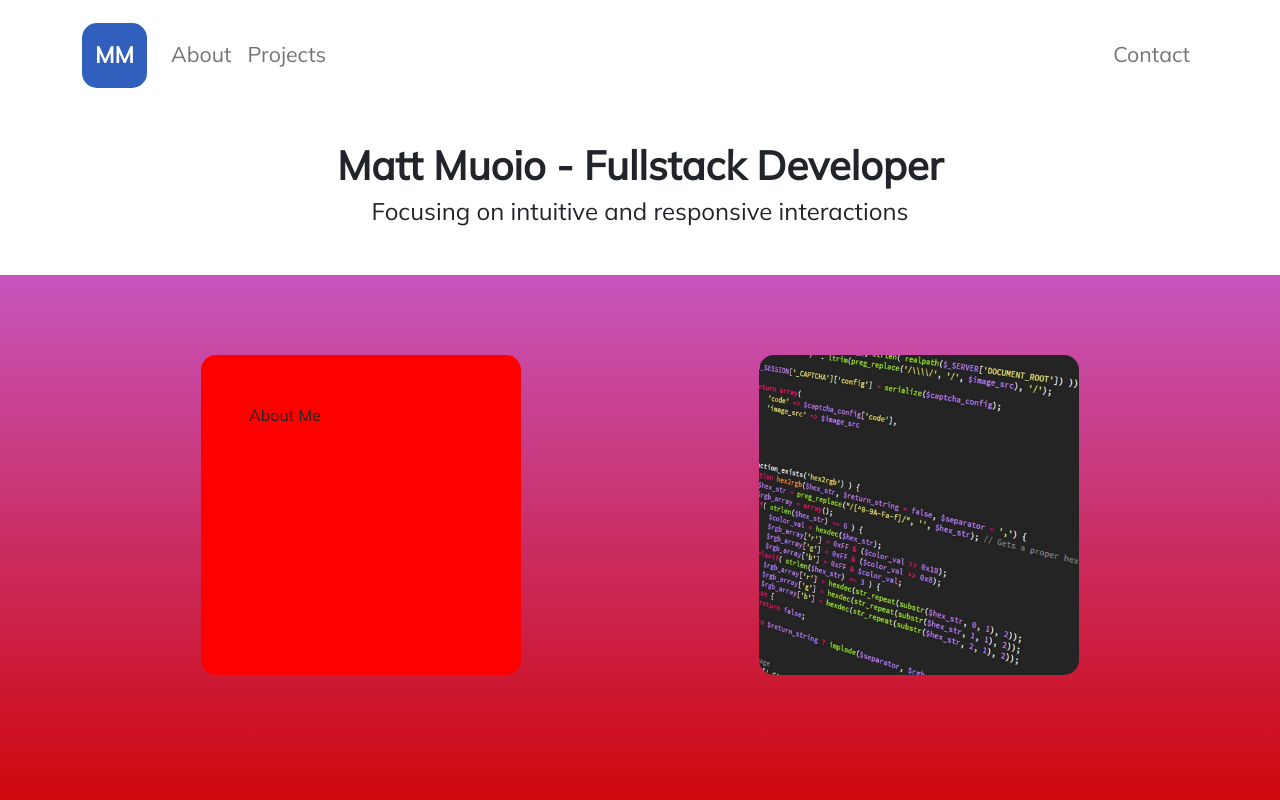
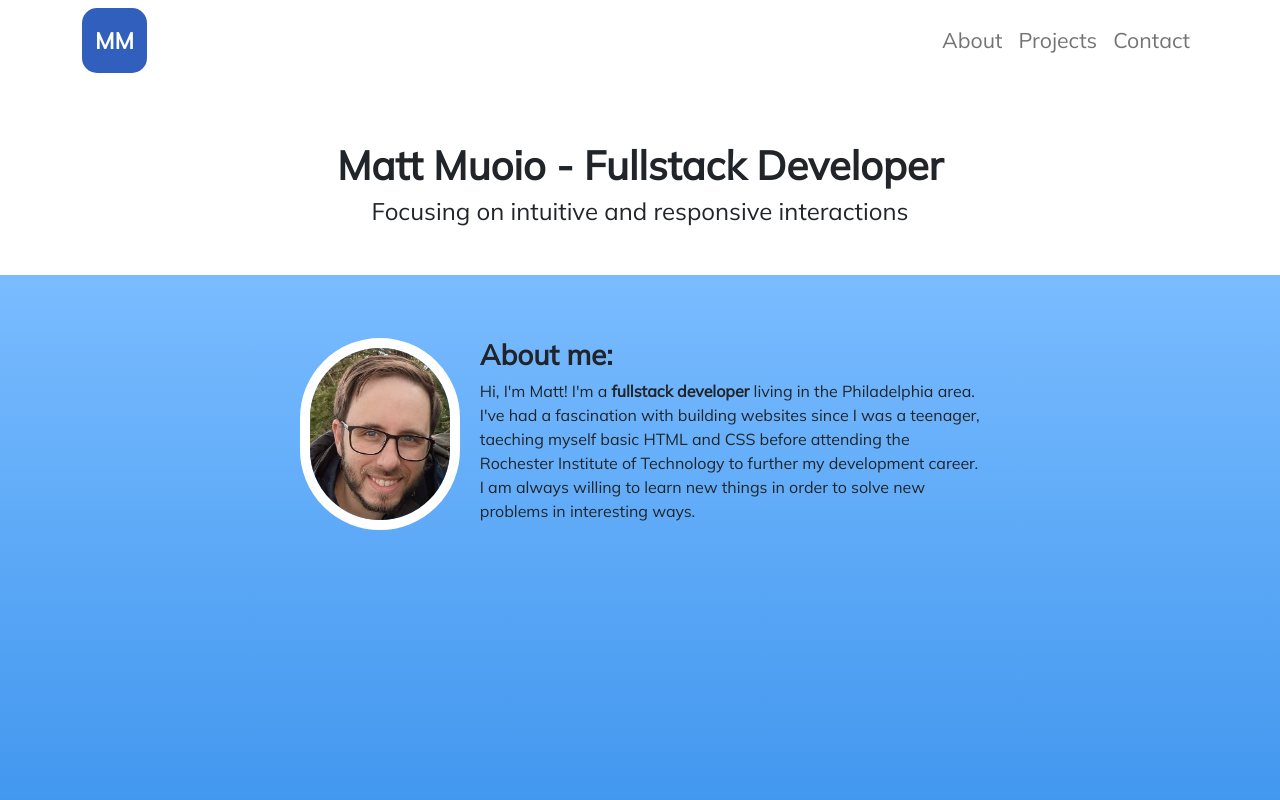
Before and after one commit to mmuoio/portfolio, a website: page index.html in a window 1280 px wide. Shown: the top 800 px of the page. Drawn offline with nearby package versions, Linux system fonts and the light colour scheme.

Commit message:
Header area is done

```diff
--- a/index.html
+++ b/index.html
@@ -22,6 +22,10 @@
 		<link
 			href="https://fonts.googleapis.com/css2?family=Mulish&display=swap"
 			rel="stylesheet"
+		/>
+		<link
+			rel="stylesheet"
+			href="https://cdnjs.cloudflare.com/ajax/libs/font-awesome/6.2.0/css/all.min.css"
 		/>
 		<link rel="stylesheet" type="text/css" href="./style.css" />
 	</head>
@@ -49,17 +53,16 @@
 						class="collapse navbar-collapse"
 						id="navbarSupportedContent"
 					>
-						<ul class="navbar-nav me-auto mb-2 mb-lg-0">
-							<li class="nav-item">
-								<a class="nav-link" href="#">About</a>
-							</li>
-							<li class="nav-item">
-								<a class="nav-link" href="#">Projects</a>
-							</li>
-						</ul>
+						<ul class="navbar-nav me-auto mb-2 mb-lg-0"></ul>
 
 						<div class="d-flex">
 							<ul class="navbar-nav me-auto mb-2 mb-lg-0">
+								<li class="nav-item">
+									<a class="nav-link" href="#">About</a>
+								</li>
+								<li class="nav-item">
+									<a class="nav-link" href="#">Projects</a>
+								</li>
 								<li class="nav-item">
 									<a class="nav-link" href="#">Contact</a>
 								</li>
@@ -74,13 +77,21 @@
 			</div>
 		</header>
 
-		<div class="p-5 jumbo-cover red">
-			<div class="container">
-				<br />
-				<div class="d-flex justify-content-around align-items-center">
-					<div class="about-me m-2 p-5">About Me</div>
-					<img src="img/pexels-pixabay-270348.jpg" class="m-2" />
-				</div>
+		<div class="p-5 jumbo-cover blue d-flex align-items-center">
+			<div class="container about-me">
+				<img src="img/profile.jpg" class="profile-photo" />
+
+				<h3><strong>About me:</strong></h3>
+				<p>
+					Hi, I'm Matt! I'm a
+					<strong>fullstack developer</strong> living in the
+					Philadelphia area. I've had a fascination with building
+					websites since I was a teenager, taeching myself basic HTML
+					and CSS before attending the Rochester Institute of
+					Technology to further my development career. I am always
+					willing to learn new things in order to solve new problems
+					in interesting ways.
+				</p>
 			</div>
 		</div>
 
--- a/scripts.js
+++ b/scripts.js
@@ -8,7 +8,6 @@ window.onscroll = function () {
 
 function growShrinkHeader() {
 	let header = $(".navbar.sticky");
-	let headerStyles = window.getComputedStyle(header);
 	let headerIntro = $(".header-intro");
 	let headerIntroStyles = window.getComputedStyle(headerIntro);
 
@@ -23,8 +22,10 @@ function growShrinkHeader() {
 
 	if (window.scrollY > introHeight - navHeight) {
 		header.classList.add("shrink-header");
-	} else {
+		headerShrunk = true;
+	} else if (window.scrollY < introHeight - navHeight - 50) {
 		header.classList.remove("shrink-header");
+		headerShrunk = false;
 	}
 
 	//console.log(window.scrollY, introHeight - navHeight);
--- a/style.scss
+++ b/style.scss
@@ -17,6 +17,7 @@ body {
 }
 .navbar {
 	height: 110px;
+	display: block;
 	background-color: #fff;
 	transition: height $headerTransitionSpeed;
 	li a.nav-link {
@@ -40,11 +41,15 @@ body {
 		}
 	}
 	&.shrink-header {
-		height: 65px;
+		height: 75px;
 		font-size: 14pt;
 		.navbar-brand {
-			transform: scale(0.6);
+			transform: scale(0.68);
 		}
+		box-shadow: 0px 5px 10px rgb(98, 98, 98);
+	}
+	.container {
+		background-color: #fff;
 	}
 }
 
@@ -61,21 +66,26 @@ header {
 .jumbo-cover {
 	.container {
 		height: 40vh;
-		img {
-			width: 20em;
-			height: 20em;
+		width: 60%;
+		@media screen and (max-width: $responsiveSize) {
+			width: 100%;
+		}
+		padding: 15px;
+		.profile-photo {
+			float: left;
+			margin-right: 20px;
+			padding: 0px;
+			width: 10em;
+			height: 12em;
 			max-width: 100%;
-			border-radius: 15px;
+			border-radius: 200px;
+			border: 10px solid #fff;
 			object-fit: cover;
 			@media screen and (max-width: $responsiveSize) {
-				display: none;
+				//display: none;
 			}
 		}
 		.about-me {
-			height: 20em;
-			width: 20em;
-			background-color: red;
-			border-radius: 15px;
 		}
 
 		@media screen {
```
Also changed, not shown: img/profile.jpg (added), style.css, 1 other file.
